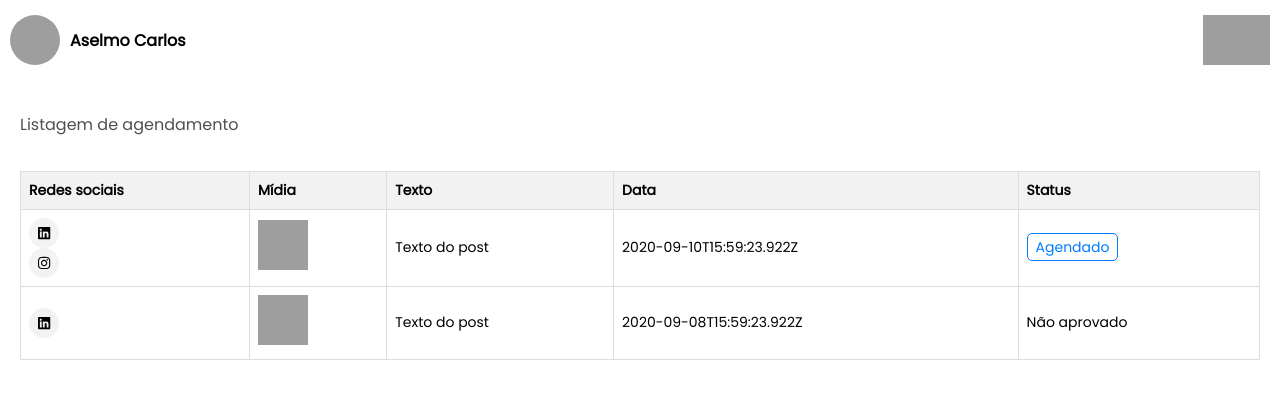
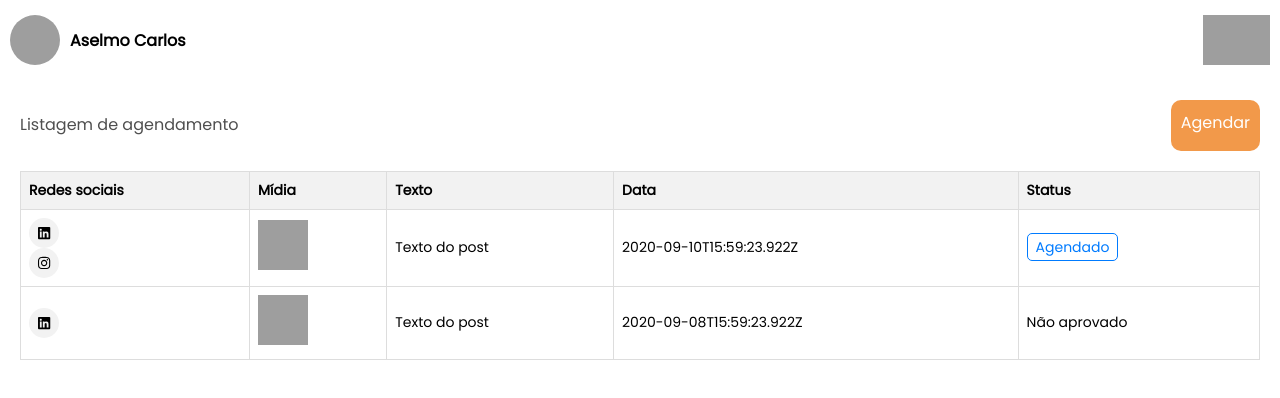
Before and after one commit to anabergerr/desafio-mlabs, a Nuxt app: page /agendamentos in a window 1280 px wide. Shown: the top 398 px of the page. Built offline with nearby package versions, Linux system fonts and the light colour scheme; grey boxes are pictures that could not be loaded.

Commit message:
add emojis

```diff
--- a/pages/agendamentos.vue
+++ b/pages/agendamentos.vue
@@ -1,6 +1,9 @@
 <template>
   <div class="agendamento-container">
-    <h2>Listagem de agendamento</h2>
+    <div class="header-agendamentos">
+      <h2>Listagem de agendamento</h2>
+      <a href="/agendar"> Agendar </a>
+    </div>
     <div class="table-responsive">
       <table>
         <thead>
@@ -53,6 +56,20 @@ onMounted(() => {
 </script>
 
 <style scoped>
+.header-agendamentos {
+  display: flex;
+  justify-content: space-between;
+}
+
+.header-agendamentos a {
+  text-decoration: none;
+  font-size: 16px;
+  background-color: #F2994A;
+  padding: 10px;
+  border-radius: 10px;
+  color: white;
+}
+
 .agendamento-container {
   margin-top: 80px;
   padding: 20px;
--- a/pages/agendar.vue
+++ b/pages/agendar.vue
@@ -66,14 +66,11 @@ const selectEmoji = (emoji: string) => {
   const text = inputText.value;
   inputText.value = text.slice(0, start) + emoji + text.slice(end);
 
-  // Coloca o foco de volta no textarea e ajusta a posição do cursor
   nextTick(() => {
     textarea.focus();
     textarea.selectionStart = textarea.selectionEnd = start + emoji.length;
   });
 };
-
-
 
 </script>
 
```
